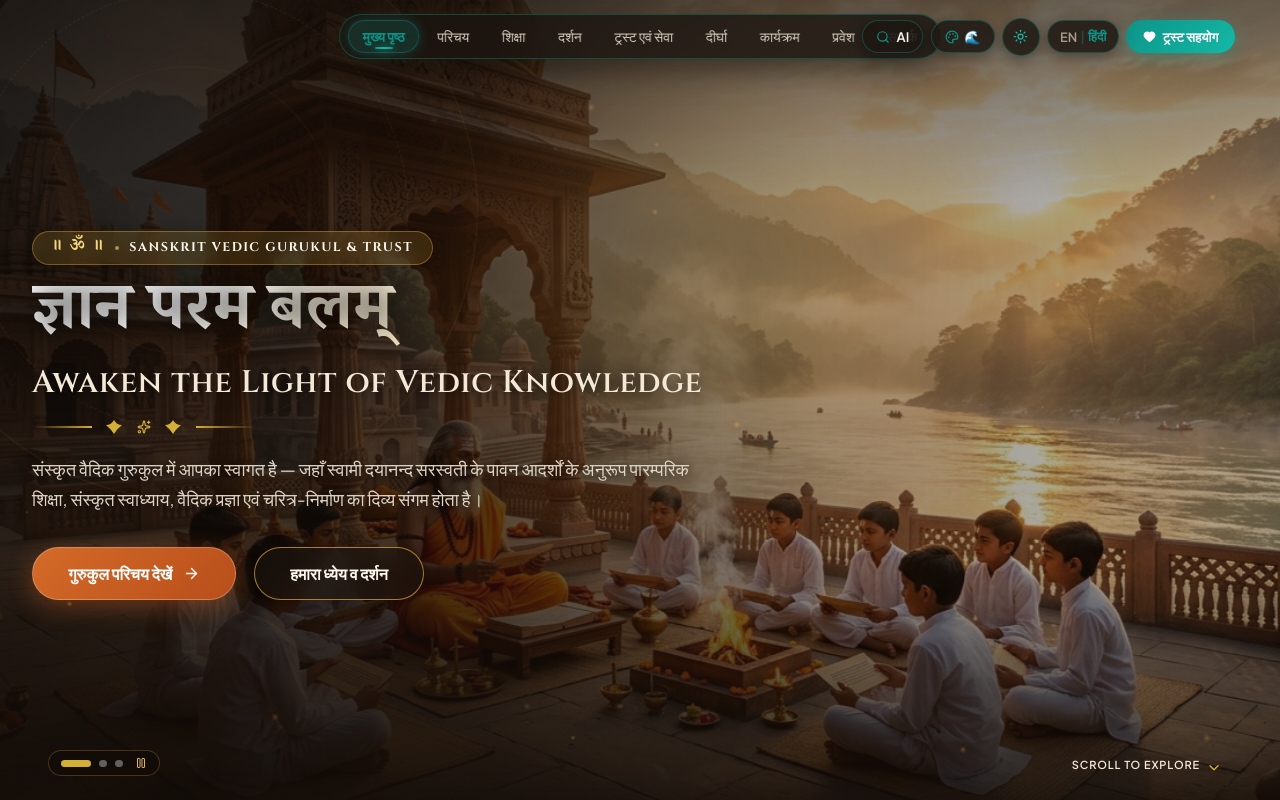
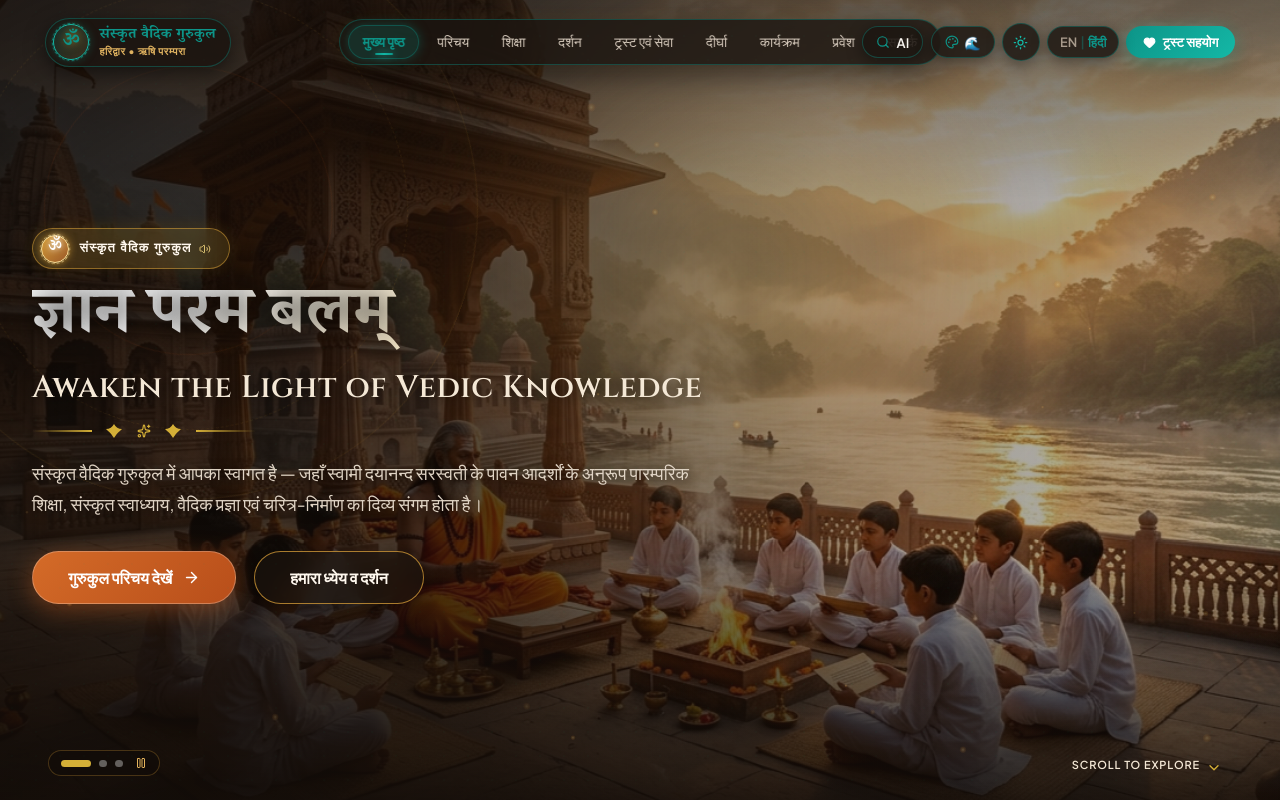
Before and after one commit to VijayRajput4455/vedic-gurukul, a React (Vite) app in the folder frontend/: page / in a window 1280 px wide. Shown: the top 800 px of the page. Built offline with nearby package versions, Linux system fonts and the light colour scheme; a web font is replaced by a local one.

Commit message:
feat(brand): add interactive Vedic Om logo on left side with 432Hz sound and glowing mandala

```diff
--- a/frontend/src/components/home/HeroSection.tsx
+++ b/frontend/src/components/home/HeroSection.tsx
@@ -3,12 +3,14 @@ import { motion, AnimatePresence } from 'framer-motion';
 import { useLanguage } from '../../context/LanguageContext';
 import { PageId } from '../../types';
 import { HeroCanvasParticles } from './HeroCanvasParticles';
+import { vedicAudio } from '../../utils/audio';
 import {
   ArrowRight,
   Sparkles,
   Pause,
   Play,
-  ChevronDown
+  ChevronDown,
+  Volume2
 } from 'lucide-react';
 
 interface HeroSectionProps {
@@ -319,56 +321,85 @@ export const HeroSection: React.FC<HeroSectionProps> = ({ onNavigate }) => {
             padding: 'clamp(5.5rem, 12vh, 8.5rem) 0 clamp(3.5rem, 8vh, 5.5rem) 0'
           }}
         >
-          {/* 1. Sacred Small Sanskrit Label: ॥ ॐ ॥ */}
+          {/* 1. Sacred Interactive Sanskrit Logo Crest: ॥ ॐ ॥ */}
           <motion.div
             initial={{ opacity: 0, y: 15 }}
             animate={{ opacity: 1, y: 0 }}
             transition={{ duration: 0.7, ease: [0.16, 1, 0.3, 1] }}
+            onClick={() => vedicAudio.playResonance(432, 4)}
+            whileHover={{ scale: 1.04, y: -2 }}
+            whileTap={{ scale: 0.97 }}
             style={{
               display: 'inline-flex',
               alignItems: 'center',
               gap: '0.65rem',
-              backgroundColor: 'rgba(212, 175, 55, 0.15)',
-              border: '1px solid rgba(229, 169, 60, 0.4)',
+              backgroundColor: 'rgba(212, 175, 55, 0.16)',
+              border: '1.2px solid rgba(229, 169, 60, 0.5)',
               borderRadius: 'var(--radius-full)',
-              padding: '0.35rem 1.15rem',
+              padding: '0.35rem 1.15rem 0.35rem 0.5rem',
               marginBottom: 'var(--spacing-4)',
-              backdropFilter: 'blur(8px)',
-              boxShadow: '0 2px 14px rgba(0, 0, 0, 0.3)'
+              backdropFilter: 'blur(12px)',
+              boxShadow: '0 4px 20px rgba(0, 0, 0, 0.4), 0 0 16px rgba(229, 169, 60, 0.2)',
+              cursor: 'pointer',
+              userSelect: 'none'
             }}
+            title={language === 'hi' ? 'वैदिक ओंकार नाद (432Hz) सुनने हेतु क्लिक करें' : 'Click to experience 432Hz Sacred Om Resonance'}
           >
-            <span
+            {/* Medallion with spinning mandala */}
+            <div
               style={{
-                fontFamily: 'var(--font-heading-devanagari)',
-                fontSize: '1.05rem',
-                fontWeight: 700,
-                color: '#F5D77F',
-                letterSpacing: '0.08em',
-                lineHeight: 1
+                position: 'relative',
+                width: '28px',
+                height: '28px',
+                borderRadius: '50%',
+                background: 'linear-gradient(135deg, rgba(229, 169, 60, 0.9), rgba(166, 95, 43, 0.9))',
+                border: '1px solid #FFE299',
+                display: 'flex',
+                alignItems: 'center',
+                justifyContent: 'center',
+                boxShadow: '0 0 8px rgba(229, 169, 60, 0.8)',
+                flexShrink: 0
               }}
             >
-              ॥ ॐ ॥
-            </span>
-            <span
-              style={{
-                width: '4px',
-                height: '4px',
-                borderRadius: '50%',
-                backgroundColor: '#F5D77F',
-                opacity: 0.6
-              }}
-            />
+              <div
+                style={{
+                  position: 'absolute',
+                  inset: '-2px',
+                  borderRadius: '50%',
+                  border: '1px dashed #FFE299',
+                  opacity: 0.8
+                }}
+                className="animate-spin-slow"
+              />
+              <span
+                style={{
+                  fontFamily: 'var(--font-heading-devanagari)',
+                  fontSize: '0.95rem',
+                  fontWeight: 800,
+                  color: '#FFFFFF',
+                  lineHeight: 1,
+                  textShadow: '0 0 6px #FFF'
+                }}
+              >
+                ॐ
+              </span>
+            </div>
+
             <span
               style={{
                 fontFamily: 'var(--font-heading-latin)',
-                fontSize: '0.78rem',
+                fontSize: '0.8rem',
                 fontWeight: 700,
                 color: '#FFF8EE',
-                letterSpacing: '0.12em',
-                textTransform: 'uppercase'
+                letterSpacing: '0.1em',
+                textTransform: 'uppercase',
+                display: 'inline-flex',
+                alignItems: 'center',
+                gap: '0.45rem'
               }}
             >
-              Sanskrit Vedic Gurukul & Trust
+              <span>{language === 'hi' ? 'संस्कृत वैदिक गुरुकुल' : 'Sanskrit Vedic Gurukul'}</span>
+              <Volume2 size={12} color="#F5D77F" style={{ opacity: 0.85 }} />
             </span>
           </motion.div>
 
--- a/frontend/src/components/layout/Header.tsx
+++ b/frontend/src/components/layout/Header.tsx
@@ -6,6 +6,7 @@ import { Menu, X, Heart, Moon, Sun, Search, Compass, BookOpen, GraduationCap, Ca
 import { CommandPalette } from '../common/CommandPalette';
 import { VedicThemeModal } from '../common/VedicThemeModal';
 import { useScrollSpy } from '../../utils/useScrollSpy';
+import { vedicAudio } from '../../utils/audio';
 
 interface HeaderProps {
   currentPage: PageId;
@@ -111,8 +112,117 @@ export const Header: React.FC<HeaderProps> = ({ currentPage, onNavigate }) => {
           pointerEvents: 'none'
         }}
       >
-        {/* 1. Left: Zero-width anchor for desktop layout */}
-        <div style={{ flex: '0 0 auto', width: '1px' }} className="navbar-left-spacer" />
+        {/* 1. Left: Sacred Vedic ॐ Brand Logo Badge */}
+        <div
+          className="navbar-brand-logo-container"
+          style={{
+            display: 'flex',
+            alignItems: 'center',
+            pointerEvents: 'auto',
+            zIndex: 15
+          }}
+        >
+          <button
+            onClick={() => {
+              handleNavClick('home');
+              vedicAudio.playResonance(432, 3);
+            }}
+            className="navbar-om-logo-btn"
+            style={{
+              display: 'inline-flex',
+              alignItems: 'center',
+              gap: '0.65rem',
+              backgroundColor:
+                theme === 'parchment'
+                  ? isScrolled ? 'rgba(251, 248, 242, 0.94)' : 'rgba(255, 253, 249, 0.88)'
+                  : isScrolled ? 'rgba(20, 14, 10, 0.92)' : 'rgba(28, 21, 16, 0.85)',
+              backdropFilter: 'blur(20px)',
+              WebkitBackdropFilter: 'blur(20px)',
+              border: '1.2px solid var(--color-gold-border)',
+              borderRadius: '9999px',
+              padding: '0.35rem 0.9rem 0.35rem 0.45rem',
+              cursor: 'pointer',
+              transition: 'all 0.25s cubic-bezier(0.16, 1, 0.3, 1)',
+              boxShadow: theme === 'parchment' ? '0 4px 16px rgba(197, 154, 78, 0.16)' : '0 6px 20px rgba(0,0,0,0.5)',
+              textDecoration: 'none',
+              textAlign: 'left'
+            }}
+            title={language === 'hi' ? 'संस्कृत वैदिक गुरुकुल — मुख्य पृष्ठ (नाद 432Hz)' : 'Sanskrit Vedic Gurukul — Home (432Hz Resonance)'}
+            aria-label="Vedic Gurukul Home"
+          >
+            {/* Medallion with Sacred ॐ */}
+            <div
+              style={{
+                position: 'relative',
+                width: '36px',
+                height: '36px',
+                borderRadius: '50%',
+                background: 'linear-gradient(135deg, var(--color-primary-light), var(--color-gold-light))',
+                border: '1.5px solid var(--color-gold)',
+                display: 'flex',
+                alignItems: 'center',
+                justifyContent: 'center',
+                boxShadow: '0 0 10px var(--color-gold-glow)',
+                flexShrink: 0
+              }}
+              className="om-medallion"
+            >
+              {/* Spinning Subtle Yantra Ring */}
+              <div
+                style={{
+                  position: 'absolute',
+                  inset: '-2px',
+                  borderRadius: '50%',
+                  border: '1px dashed var(--color-gold)',
+                  opacity: 0.7
+                }}
+                className="animate-spin-slow"
+              />
+              <span
+                style={{
+                  fontFamily: 'var(--font-heading-devanagari)',
+                  fontSize: '1.2rem',
+                  fontWeight: 800,
+                  color: 'var(--color-primary-dark)',
+                  lineHeight: 1,
+                  textShadow: '0 0 8px rgba(212, 175, 55, 0.6)'
+                }}
+              >
+                ॐ
+              </span>
+            </div>
+
+            {/* Brand Titles (Responsive) */}
+            <div className="navbar-logo-text" style={{ display: 'flex', flexDirection: 'column' }}>
+              <span
+                style={{
+                  fontFamily: 'var(--font-heading-devanagari)',
+                  fontSize: '0.92rem',
+                  fontWeight: 800,
+                  color: 'var(--color-primary-dark)',
+                  lineHeight: 1.15,
+                  letterSpacing: '0.02em',
+                  whiteSpace: 'nowrap'
+                }}
+              >
+                {language === 'hi' ? 'संस्कृत वैदिक गुरुकुल' : 'Sanskrit Vedic Gurukul'}
+              </span>
+              <span
+                style={{
+                  fontSize: '0.65rem',
+                  fontWeight: 600,
+                  color: 'var(--color-text-gold)',
+                  letterSpacing: '0.06em',
+                  textTransform: 'uppercase',
+                  lineHeight: 1,
+                  marginTop: '1px'
+                }}
+              >
+                {language === 'hi' ? 'हरिद्वार • ऋषि परम्परा' : 'Haridwar • Vedic Heritage'}
+              </span>
+            </div>
+          </button>
+        </div>
 
         {/* 2. Center: Perfectly Centered Floating Pill Capsule with Vedic Theme Colors & Gold Underline */}
         <nav
@@ -688,13 +798,34 @@ export const Header: React.FC<HeaderProps> = ({ currentPage, onNavigate }) => {
           .desktop-nav { display: flex !important; }
           .desktop-cta { display: flex !important; }
           .mobile-toggle { display: none !important; }
-          .navbar-left-spacer { display: block !important; }
+          .navbar-brand-logo-container { display: flex !important; }
+          .navbar-logo-text { display: flex !important; }
         }
         @media (max-width: 1199px) {
           .desktop-nav { display: none !important; }
           .desktop-cta { display: none !important; }
           .mobile-toggle { display: flex !important; }
-          .navbar-left-spacer { display: none !important; }
+          .navbar-brand-logo-container { display: flex !important; }
+          .navbar-logo-text { display: none !important; }
+        }
+        @media (min-width: 600px) and (max-width: 1199px) {
+          .navbar-logo-text { display: flex !important; }
+        }
+
+        .navbar-om-logo-btn:hover {
+          border-color: var(--color-gold) !important;
+          transform: translateY(-1.5px) scale(1.02);
+          box-shadow: 0 6px 20px var(--color-gold-glow) !important;
+        }
+
+        .navbar-om-logo-btn:hover .om-medallion {
+          background: linear-gradient(135deg, var(--color-primary), var(--color-gold)) !important;
+          box-shadow: 0 0 16px var(--color-primary-glow) !important;
+        }
+
+        .navbar-om-logo-btn:hover .om-medallion span {
+          color: #FFFFFF !important;
+          text-shadow: 0 0 10px #FFFFFF !important;
         }
 
         .nav-pill-item:hover {
@@ -714,6 +845,15 @@ export const Header: React.FC<HeaderProps> = ({ currentPage, onNavigate }) => {
           box-shadow: 0 6px 20px var(--color-primary-glow) !important;
         }
 
+        .animate-spin-slow {
+          animation: spinSlow 20s linear infinite;
+        }
+
+        @keyframes spinSlow {
+          from { transform: rotate(0deg); }
+          to { transform: rotate(360deg); }
+        }
+
         @keyframes slideInRight {
           from {
             transform: translateX(100%);
```
